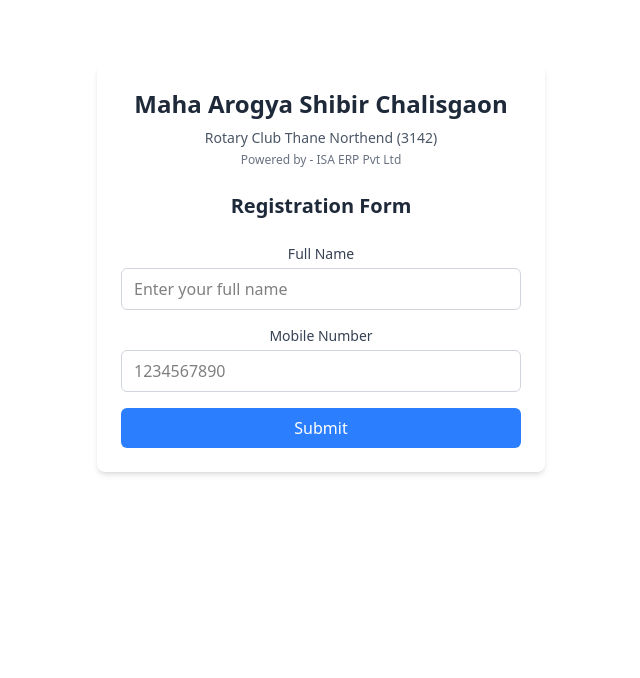
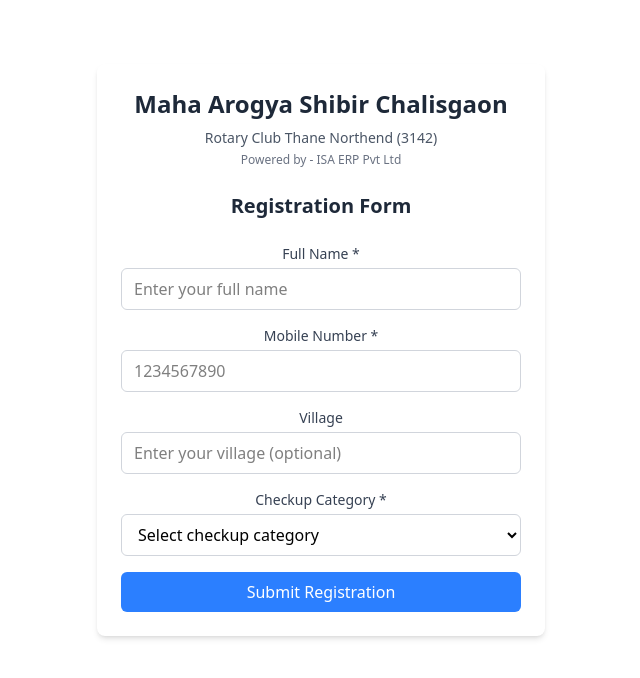
Before and after one commit to sameershrikhande-isa/isa-erp-pvt-ltd-maha-arogya-shibir-chalisgaon-form, a React (Vite) app: page / in a window 1280 px wide. Shown: the top 678 px of the page, without its empty margins (319-959 px from the left). Built offline with nearby package versions, Linux system fonts and the light colour scheme.

Commit message:
add more fields - village, checkup cat, date (auto)

```diff
--- a/src/components/ContactForm.jsx
+++ b/src/components/ContactForm.jsx
@@ -1,33 +1,61 @@
-import { useForm } from 'react-hook-form';
-import { zodResolver } from '@hookform/resolvers/zod';
-import { z } from 'zod';
+import { useForm } from 'react-hook-form'
+import { zodResolver } from '@hookform/resolvers/zod'
+import { z } from 'zod'
 
-// Zod validation schema
 const formSchema = z.object({
   fullName: z.string().min(2, 'Full name must be at least 2 characters'),
-  mobileNumber: z.string().regex(/^\d{10}$/, 'Mobile number must be 10 digits')
-});
+  mobileNumber: z.string().regex(/^\d{10}$/, 'Mobile number must be 10 digits'),
+  village: z.string().optional(),
+  checkupCategory: z.string().min(1, 'Please select a checkup category')
+})
+
+const GOOGLE_FORM_ACTION_URL = 'https://docs.google.com/forms/u/0/d/e/1FAIpQLSfyp0S8aSGfvScG7CCvvFDDcrCTAjbiQNRx5fM0r0277hFSjg/formResponse'
+const FULLNAME_FIELD = 'entry.1592521812'
+const MOBILENUMBER_FIELD = 'entry.1133440685'
+const VILLAGE_FIELD = 'entry.1335509485'
+const CHECKUP_CATEGORY_FIELD = 'entry.1545618867'
+const DATE_YEAR_FIELD = 'entry.1544033047_year'
+const DATE_MONTH_FIELD = 'entry.1544033047_month'
+const DATE_DAY_FIELD = 'entry.1544033047_day'
+
+const checkupCategories = [
+  'Cardiac',
+  'ENT',
+  'Surgery',
+  'Orthopedic',
+  'Ophthalmic',
+  'Gynaec'
+]
 
 const ContactForm = () => {
-  const {
-    register,
-    handleSubmit,
-    formState: { errors, isSubmitting },
-    reset
-  } = useForm({
+  const { register, handleSubmit, formState: { errors, isSubmitting }, reset } = useForm({
     resolver: zodResolver(formSchema)
-  });
+  })
 
   const onSubmit = async (data) => {
-    console.log('Form submitted:', data);
-    // Later you can add API endpoint here
-    // Reset form after successful submission
-    reset();
-  };
+    const currentDate = new Date()
+    const formData = new FormData()
+
+    formData.append(FULLNAME_FIELD, data.fullName)
+    formData.append(MOBILENUMBER_FIELD, data.mobileNumber)
+    if (data.village) {
+      formData.append(VILLAGE_FIELD, data.village)
+    }
+    formData.append(CHECKUP_CATEGORY_FIELD, data.checkupCategory)
+    formData.append(DATE_YEAR_FIELD, currentDate.getFullYear().toString())
+    formData.append(DATE_MONTH_FIELD, (currentDate.getMonth() + 1).toString())
+    formData.append(DATE_DAY_FIELD, currentDate.getDate().toString())
+
+    await fetch(GOOGLE_FORM_ACTION_URL, {
+      method: 'POST',
+      mode: 'no-cors',
+      body: formData
+    })
+    reset()
+  }
 
   return (
     <div className="max-w-md mx-auto mt-8 p-6 bg-white rounded-lg shadow-md">
-      {/* Header Section */}
       <div className="text-center mb-6">
         <h1 className="text-2xl font-bold text-gray-800 mb-2">
           Maha Arogya Shibir Chalisgaon
@@ -43,10 +71,9 @@
       <h2 className="text-xl font-semibold mb-6 text-gray-800">Registration Form</h2>
 
       <form onSubmit={handleSubmit(onSubmit)} className="space-y-4">
-        {/* Full Name Field */}
         <div>
           <label htmlFor="fullName" className="block text-sm font-medium text-gray-700 mb-1">
-            Full Name
+            Full Name *
           </label>
           <input
             id="fullName"
@@ -60,10 +87,9 @@
           )}
         </div>
 
-        {/* Mobile Number Field */}
         <div>
           <label htmlFor="mobileNumber" className="block text-sm font-medium text-gray-700 mb-1">
-            Mobile Number
+            Mobile Number *
           </label>
           <input
             id="mobileNumber"
@@ -77,17 +103,53 @@
           )}
         </div>
 
-        {/* Submit Button */}
+        <div>
+          <label htmlFor="village" className="block text-sm font-medium text-gray-700 mb-1">
+            Village
+          </label>
+          <input
+            id="village"
+            type="text"
+            {...register('village')}
+            className="w-full px-3 py-2 border border-gray-300 rounded-md focus:outline-none focus:ring-2 focus:ring-blue-500 focus:border-transparent"
+            placeholder="Enter your village (optional)"
+          />
+          {errors.village && (
+            <p className="text-red-500 text-sm mt-1">{errors.village.message}</p>
+          )}
+        </div>
+
+        <div>
+          <label htmlFor="checkupCategory" className="block text-sm font-medium text-gray-700 mb-1">
+            Checkup Category *
+          </label>
+          <select
+            id="checkupCategory"
+            {...register('checkupCategory')}
+            className="w-full px-3 py-2 border border-gray-300 rounded-md focus:outline-none focus:ring-2 focus:ring-blue-500 focus:border-transparent"
+          >
+            <option value="">Select checkup category</option>
+            {checkupCategories.map((category) => (
+              <option key={category} value={category}>
+                {category}
+              </option>
+            ))}
+          </select>
+          {errors.checkupCategory && (
+            <p className="text-red-500 text-sm mt-1">{errors.checkupCategory.message}</p>
+          )}
+        </div>
+
         <button
           type="submit"
           disabled={isSubmitting}
           className="w-full bg-blue-500 hover:bg-blue-600 disabled:bg-blue-300 text-white font-medium py-2 px-4 rounded-md transition duration-200"
         >
-          {isSubmitting ? 'Submitting...' : 'Submit'}
+          {isSubmitting ? 'Submitting...' : 'Submit Registration'}
         </button>
       </form>
     </div>
-  );
-};
+  )
+}
 
-export default ContactForm;
+export default ContactForm
```
